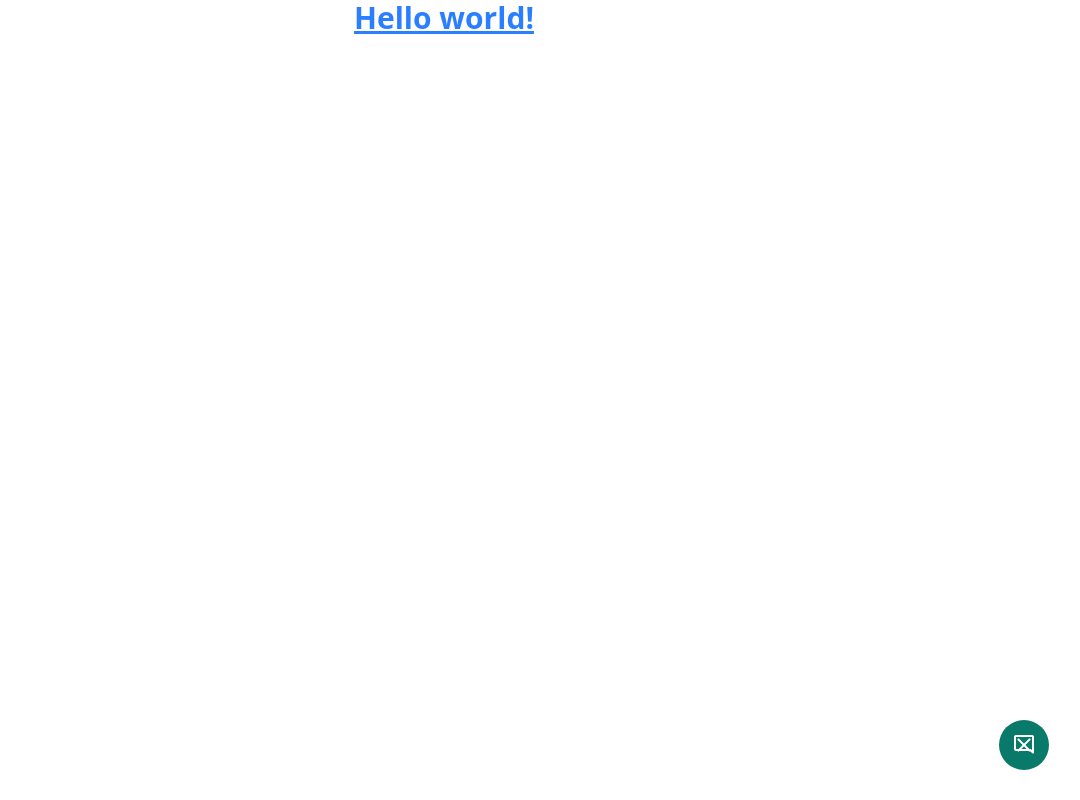
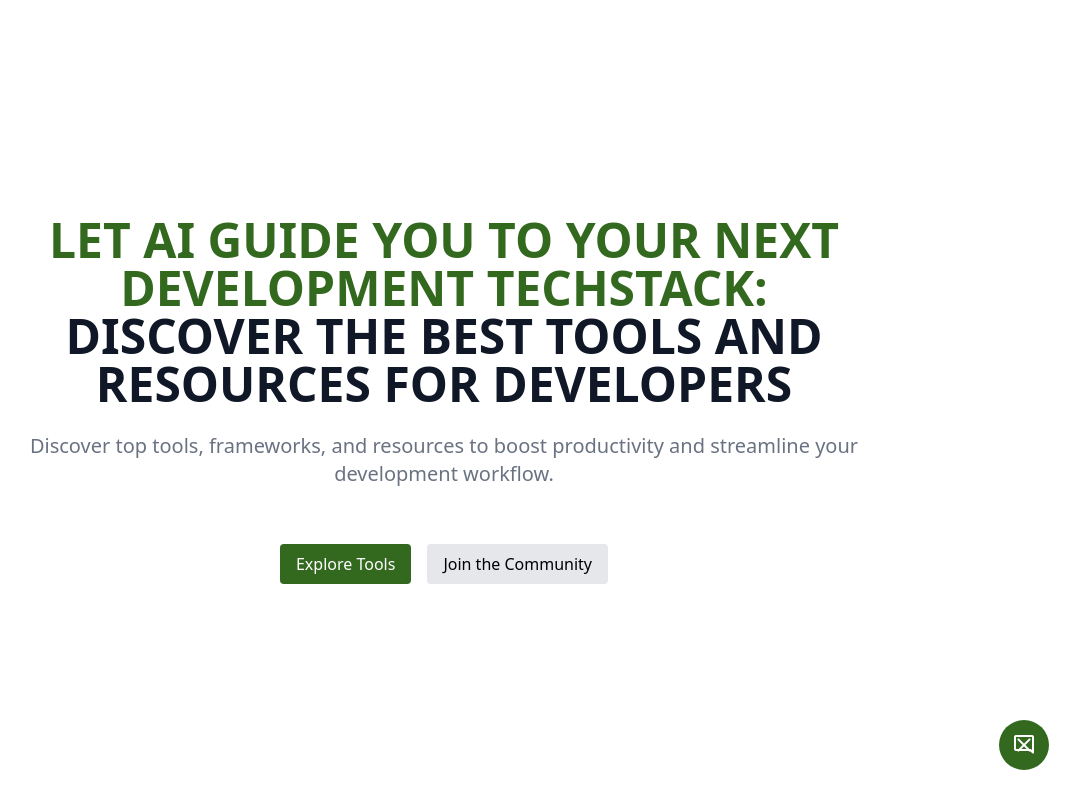
Before and after one commit to pergent19/devsernal-frontend, a React (Vite) app: page / in a window 1280 px wide. Shown: the whole page, without its empty margins (196-1276 px from the left). Built offline with nearby package versions, Linux system fonts and the light colour scheme.

Commit message:
Added home page, dark mode

```diff
--- a/src/App.jsx
+++ b/src/App.jsx
@@ -1,14 +1,13 @@
 import './App.css'
 import Chatbot from './components/chatbot/Chatbot'
+import Home from './pages/Home'
 
 function App() {
 
   return (
     <>
-    <h1 className="text-3xl font-bold underline text-center text-blue-500">
-      Hello world!
-    </h1>
-    <Chatbot />
+      <Home />
+      <Chatbot />
     </>
   )
 }
--- a/src/components/chatbot/Chatbot.css
+++ b/src/components/chatbot/Chatbot.css
@@ -14,7 +14,7 @@
   display: flex;
   cursor: pointer;
   border-radius: 50%;
-  background: #097969;
+  background: #33691E;
   align-items: center;
   justify-content: center;
   transition: all 0.2s ease;
@@ -68,7 +68,7 @@
   padding: 15px 22px;
   align-items: center;
   justify-content: space-between;
-  background: #097969;
+  background: #33691E;
 }
 
 .header-info {
@@ -108,7 +108,7 @@
 }
 
 .chatbot-header button:hover {
-  background: #0baf8b;
+  background: #1B5E20;
 }
 
 /* Chat Body */
@@ -137,7 +137,7 @@
   padding: 6px;
   flex-shrink: 0;
   margin-bottom: 2px;
-  background: #097969;
+  background: #33691E;
   color: #fff;
   border-radius: 50%;
 }
@@ -152,16 +152,6 @@
   border-radius: 10px;
 }
 
-/* Optional: Customize user vs bot message colors */
-/* .user-message .message-text {
-  background: #e0f7fa;
-  align-self: flex-end;
-}
-
-.bot-message .message-text {
-  background: #e8f5e9;
-  align-self: flex-start;
-} */
 
 .chat-body .bot-message .message-text {
   background: #F6F2FF;
@@ -175,7 +165,7 @@
 
 .chat-body .user-message .message-text {
   color: #fff;
-  background: #097969;
+  background: #33691E;
   border-radius: 13px;
 }
 
@@ -198,7 +188,7 @@
 }
 
 .chat-footer .chat-form:focus-within {
-  outline: 2px solid #097969;
+  outline: 2px solid #33691E;
 }
 
 .chat-footer .message-input {
@@ -223,12 +213,12 @@
   flex-shrink: 0;
   margin-right: 6px;
   border-radius: 50%;
-  background: #097969;
+  background: #33691E;
   transition: 0.2s ease;
 }
 
 .chat-form button:hover {
-  background: #0BAF8B;
+  background: #1B5E20;
 }
 
 /* Show button only when input is valid */
--- /dev/null
+++ b/src/components/home/HeroSection.jsx
@@ -0,0 +1,31 @@
+import React from 'react';
+
+const HeroSection = () => {
+
+const toggleDarkMode = () => {
+  document.documentElement.classList.toggle('dark');
+};
+
+  return (
+    <section className="py-20 px-6 md:px-16">
+      <div className="max-w-4xl mx-auto text-center">
+        <h1 className="text-4xl sm:text-5xl font-extrabold mb-6 text-gray-900 dark:text-white">
+          <span className='text-[#33691E]'>LET AI GUIDE YOU TO YOUR NEXT DEVELOPMENT TECHSTACK:</span> DISCOVER THE BEST TOOLS AND RESOURCES FOR DEVELOPERS
+        </h1>
+        <p className="text-lg sm:text-xl text-gray-500 dark:text-gray-400 mb-10">
+          Discover top tools, frameworks, and resources to boost productivity and streamline your development workflow.
+        </p>
+        <div className="flex flex-col sm:flex-row justify-center gap-4">
+          <button className="bg-[#33691E] hover:bg-[#1B5E20] transition mt-4 px-4 py-2 rounded text-white">
+            Explore Tools
+          </button>
+          <button className="mt-4 px-4 py-2 rounded bg-gray-200 dark:bg-gray-700 text-black dark:text-white" onClick={toggleDarkMode}>
+            Join the Community
+          </button>
+        </div>
+      </div>
+    </section>
+  );
+};
+
+export default HeroSection;
--- a/src/index.css
+++ b/src/index.css
@@ -1 +1,3 @@
 @import "tailwindcss";
+
+@custom-variant dark (&:where(.dark, .dark *));
--- /dev/null
+++ b/src/pages/Home.jsx
@@ -0,0 +1,12 @@
+import React from 'react'
+import HeroSection from '../components/home/HeroSection'
+
+function Home() {
+  return (
+    <div className="h-[100vh] bg-white dark:bg-black flex flex-col justify-center items-center">
+      <HeroSection />
+    </div>
+  )
+}
+
+export default Home
```
